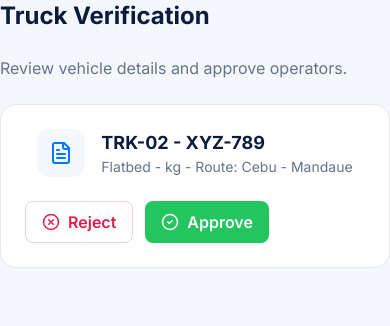
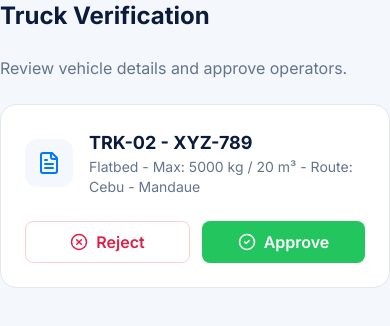
Before and after one commit to adiyel/loadloop-prototype, a Next.js app: page /admin/verification in a window 390 px wide. Shown: the top 326 px of the page. Built offline with nearby package versions, Linux system fonts and the light colour scheme.

Commit message:
Update page.tsx

```diff
--- a/app/admin/verification/page.tsx
+++ b/app/admin/verification/page.tsx
@@ -21,15 +21,17 @@ export default function TruckVerification() {
                 <div className="p-3 bg-brand-light rounded-xl text-brand-blue"><FileText size={24}/></div>
                 <div>
                   <p className="font-bold text-brand-navy text-lg">{truck.id} - {truck.plate}</p>
-                  <p className="text-sm text-slate-500">{truck.type} - {truck.maxCapacity} kg - Route: {truck.route}</p>
+                  <p className="text-sm text-slate-500">
+                    {truck.type} - Max: {truck.maxWeight} kg / {truck.maxVolume} m³ - Route: {truck.route}
+                  </p>
                 </div>
               </div>
 
               <div className="flex gap-3 w-full md:w-auto">
-                <button onClick={() => verifyTruck(truck.id, "Rejected")} className="px-4 py-2 rounded-lg border border-rose-200 text-rose-600 font-semibold hover:bg-rose-50 flex items-center gap-2">
+                <button onClick={() => verifyTruck(truck.id, "Rejected")} className="flex-1 md:flex-none flex items-center justify-center gap-2 px-4 py-2 rounded-lg border border-rose-200 text-rose-600 font-semibold hover:bg-rose-50 transition">
                   <XCircle size={18}/> Reject
                 </button>
-                <button onClick={() => verifyTruck(truck.id, "Verified")} className="px-4 py-2 rounded-lg bg-green-500 text-white font-semibold hover:bg-green-600 flex items-center gap-2">
+                <button onClick={() => verifyTruck(truck.id, "Verified")} className="flex-1 md:flex-none flex items-center justify-center gap-2 px-4 py-2 rounded-lg bg-green-500 text-white font-semibold hover:bg-green-600 transition">
                   <CheckCircle2 size={18}/> Approve
                 </button>
               </div>
```
